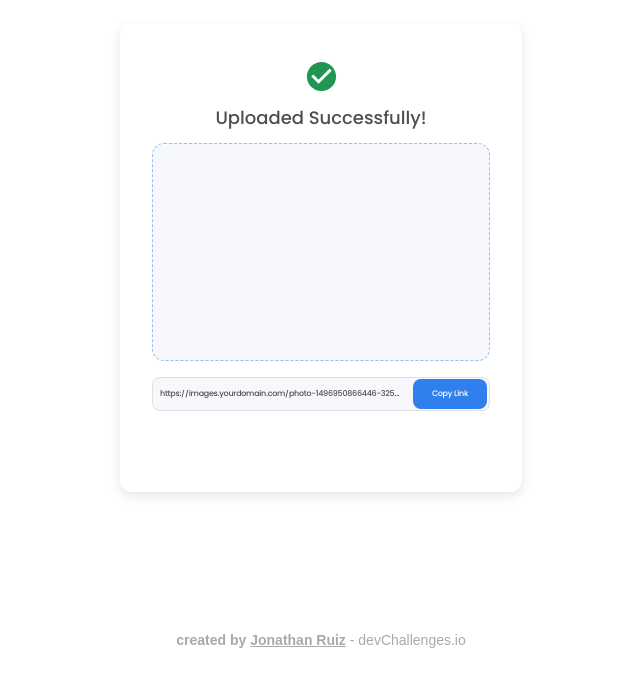
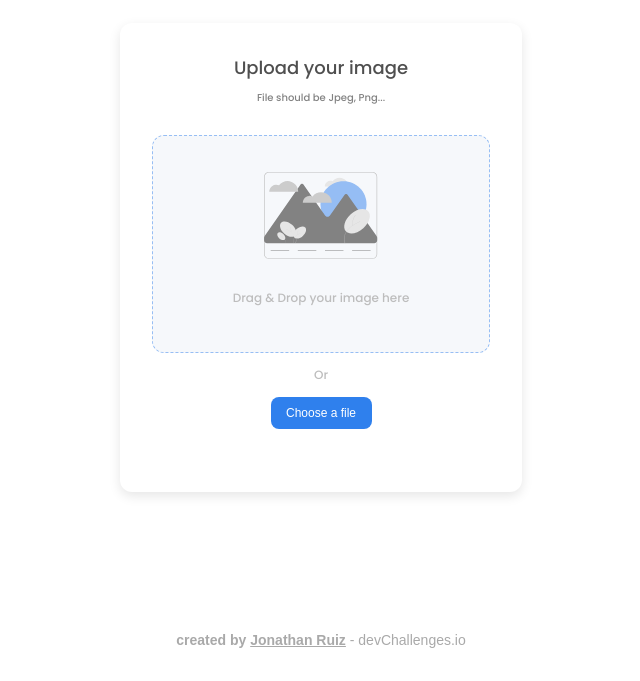
Before and after one commit to jruizsilva/image-uploader-devchallenges.io, a React (Create React App) app in the folder client/: page / in a window 1280 px wide. Shown: the part 119-800 px from the top of the page, without its empty margins (319-959 px from the left). Built offline with nearby package versions, Linux system fonts and the light colour scheme.

Commit message:
upload feature finished

```diff
--- a/client/package.json
+++ b/client/package.json
@@ -9,7 +9,9 @@
     "@testing-library/user-event": "^13.5.0",
     "react": "^18.2.0",
     "react-dom": "^18.2.0",
+    "react-dropzone": "^14.2.2",
     "react-scripts": "5.0.1",
+    "styled-components": "^5.3.5",
     "web-vitals": "^2.1.4"
   },
   "scripts": {
--- a/client/src/components/App/App.js
+++ b/client/src/components/App/App.js
@@ -8,9 +8,9 @@ function App() {
   return (
     <>
       <div className={style.container}>
-        {/* <Uploader /> */}
+        <Uploader />
         {/* <Uploading /> */}
-        <UploadedSuccess />
+        {/* <UploadedSuccess /> */}
       </div>
       <footer className={style.footer}>
         <span className={style.footer_created}>created by</span>{" "}
--- a/client/src/components/UploadSuccess/UploadSuccess.js
+++ b/client/src/components/UploadSuccess/UploadSuccess.js
@@ -1,7 +1,6 @@
 import React from "react";
 import LinkImage from "../LinkImage/LinkImage";
 import style from "./UploadSuccess.module.css";
-// sdasdsadas dsad dsad sdsa
 
 export default function UploadedSuccess() {
   return (
--- a/client/src/components/Uploader/Uploader.js
+++ b/client/src/components/Uploader/Uploader.js
@@ -1,21 +1,88 @@
-import React from "react";
+import React, { useState } from "react";
 import style from "./Uploader.module.css";
+import styled from "styled-components";
+
+const DropImageArea = styled.div`
+  border: ${(props) => (props.preview ? "none" : "1px dashed #97bef4")};
+  background: #f6f8fb;
+  border-radius: 12px;
+  width: 338px;
+  height: 218.9px;
+  margin-bottom: 16px;
+  position: relative;
+  overflow: hidden;
+`;
+
+const ImageContainer = styled.div`
+  width: ${(props) => (props.preview ? "100%" : "114px")};
+  height: ${(props) => (props.preview ? "100%" : "88px")};
+  margin: ${(props) => (props.preview ? "0" : "36px auto")};
+  margin-bottom: ${(props) => (props.preview ? "0" : "32px")};
+  border-radius: ${(props) => (props.preview ? "12px" : "0")};
+  text-align: center;
+`;
+
+const Image = styled.img`
+  border-radius: ${(props) => (props.preview ? "12px" : "0")};
+  width: 100%;
+  height: 100%;
+  object-fit: cover;
+`;
 
 export default function Uploader() {
+  const [preview, setPreview] = useState("");
+
+  const changeImagePreview = (e) => {
+    if (!e.target.files[0]) return;
+    const reader = new FileReader();
+
+    reader.readAsDataURL(e.target.files[0]);
+    reader.onload = (e) => {
+      e.preventDefault();
+      setPreview(e.target.result);
+    };
+  };
+
+  const uploadImage = () => {
+    console.log("Subiendo imagen");
+  };
+
   return (
     <div className={style.container}>
       <h1 className={style.title}>Upload your image</h1>
       <h3 className={style.subtitle}>File should be Jpeg, Png...</h3>
-      <div className={style.drop_image_area}>
-        <div className={style.image_container}>
-          <img src="./image.svg" className={style.image} />
-        </div>
+      <DropImageArea preview={preview}>
+        <input
+          type="file"
+          className={style.file_upload_input}
+          accept="image/*"
+          onChange={changeImagePreview}
+        />
+        <ImageContainer preview={preview}>
+          <Image src={preview ? preview : "./image.svg"} preview={preview} />
+        </ImageContainer>
         <p className={style.drop_image_description}>
           Drag & Drop your image here
         </p>
+      </DropImageArea>
+      {!preview && <p className={style.or}>Or</p>}
+
+      <div className={style.actions_container}>
+        <button className={style.button}>
+          <input
+            type="file"
+            className={style.file_upload_input}
+            accept="image/*"
+            onChange={changeImagePreview}
+          />
+          Choose a file
+        </button>
+        {preview && (
+          <button className={style.button} onClick={uploadImage}>
+            Upload image
+          </button>
+        )}
       </div>
-      <p className={style.or}>Or</p>
-      <button className={style.button}>Choose a file</button>
     </div>
   );
 }
--- a/client/src/components/Uploader/Uploader.module.css
+++ b/client/src/components/Uploader/Uploader.module.css
@@ -25,6 +25,8 @@
   width: 338px;
   height: 218.9px;
   margin-bottom: 16px;
+  position: relative;
+  overflow: hidden;
 }
 .or {
   color: #bdbdbd;
@@ -40,13 +42,21 @@
   text-align: center;
 }
 .image {
+  width: 100%;
+  height: 100%;
+  object-fit: cover;
 }
 .drop_image_description {
   font-size: 12px;
   color: #bdbdbd;
   text-align: center;
 }
-
+.actions_container {
+  display: flex;
+  align-items: center;
+  justify-content: center;
+  gap: 16px;
+}
 .button {
   width: 101px;
   height: 32px;
@@ -58,9 +68,16 @@
   background: #2f80ed;
   border-radius: 8px;
   border: none;
-  margin: auto;
   padding: 0;
+  position: relative;
 }
-.button:hover {
-  cursor: pointer;
+
+.file_upload_input {
+  position: absolute;
+  margin: 0;
+  padding: 0;
+  width: 100%;
+  height: 100%;
+  outline: none;
+  opacity: 0;
 }
```
Also changed, not shown: 1 other file (tests, documents, lock files or other folders).
